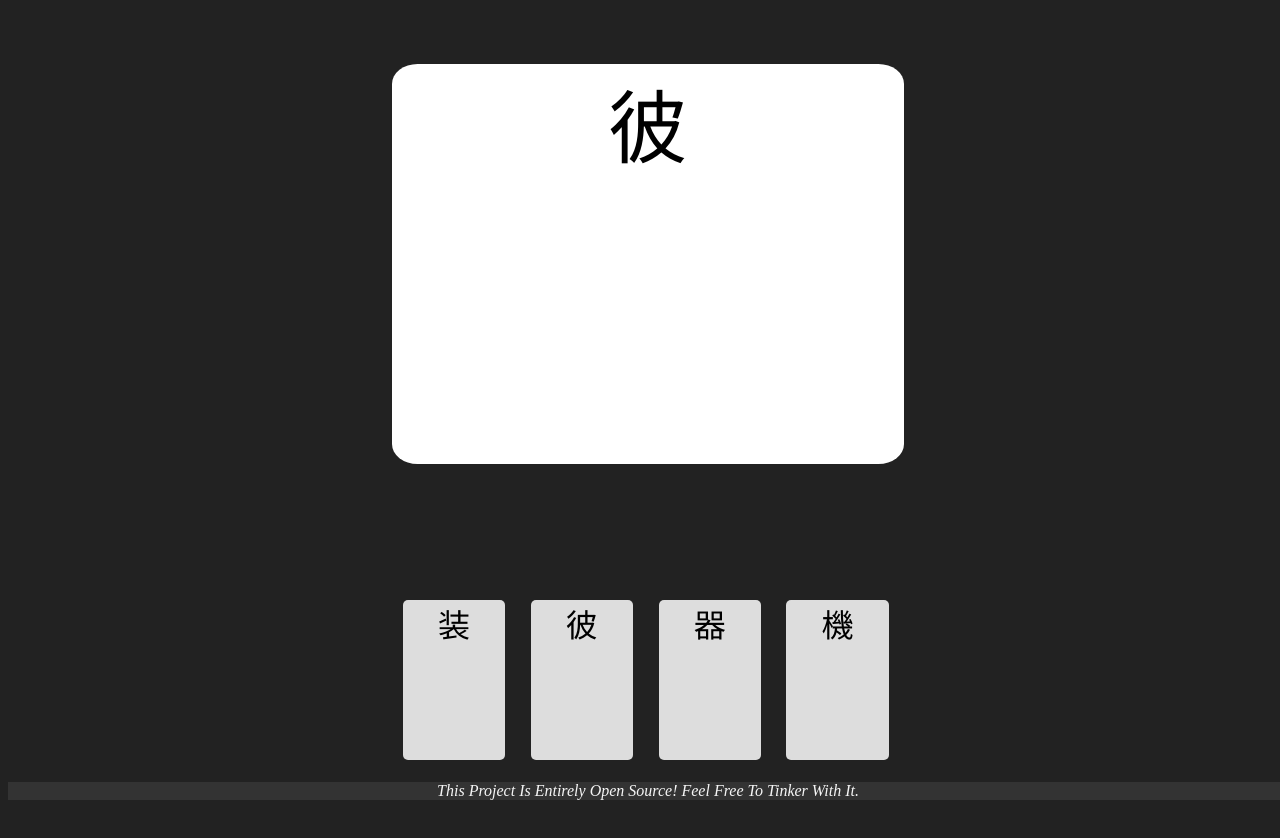
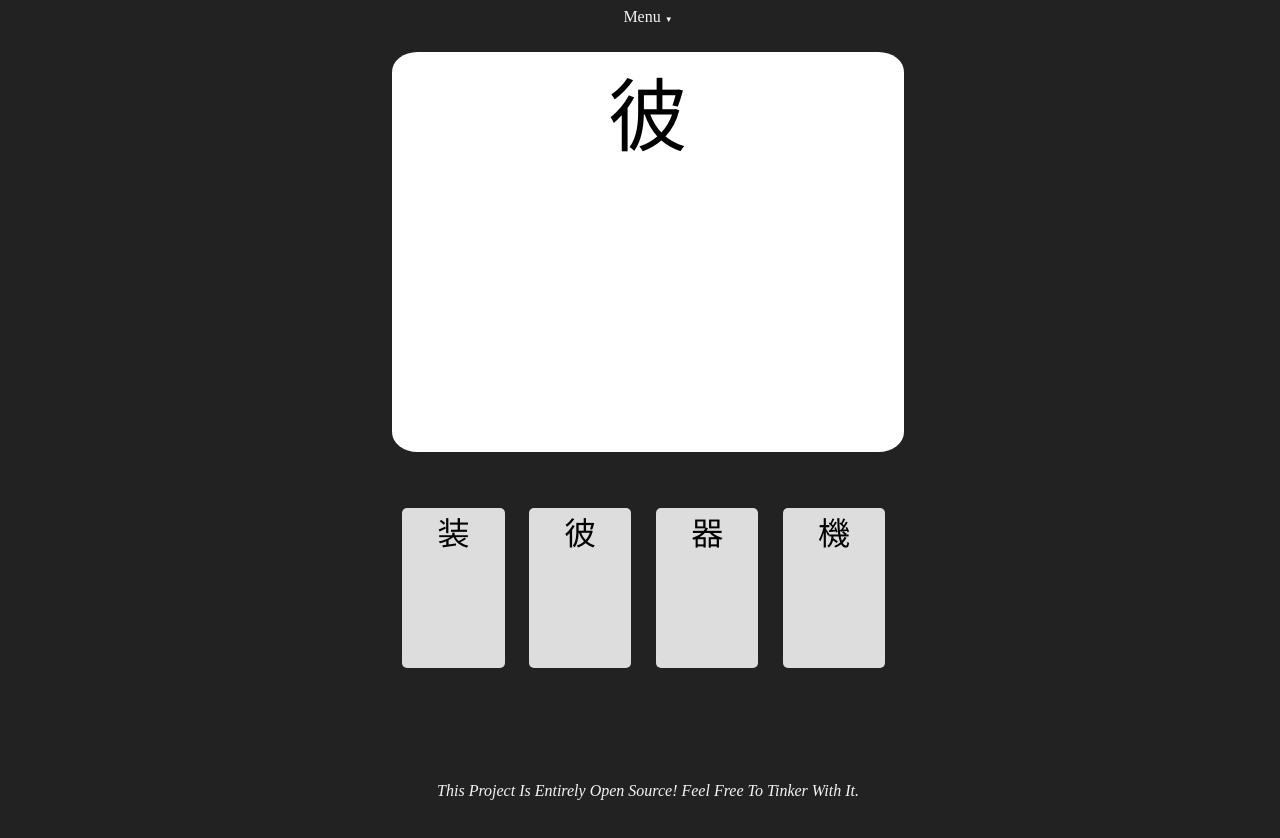
Before and after one commit to ElvinSamuel/TheLanguageLearningProject, a plain HTML site: page index.html in a window 1280 px wide. After the commit the page ends 808 px from the top, so only its background shows below. Drawn offline with Linux system fonts and the light colour scheme.

Commit message:
Add navbar, random adjustments to other CSS classes.

```diff
--- a/css/main.css
+++ b/css/main.css
@@ -5,13 +5,40 @@ body {
     background-color: #222;
 }
 
+nav {
+    width: 100%;
+    top: 0;
+    padding: 0;
+    margin: 0;
+    text-align: center;
+}
+
+nav > ul {
+    width: 50%;
+    list-style: none;
+    padding: 0;
+    margin: auto;
+}
+
+nav > ul > li {
+    display: inline-block;
+    color: whitesmoke;
+}
+
+nav > ul > li:hover {
+    color: red;
+}
+
 footer {
-    background-color: #333;
     color: whitesmoke;
     width: 100%;
+    position: absolute;
     text-align: center;
-    position: absolute;
     bottom: 0;
+}
+
+span#menuDownArrow {
+    font-size: 0.5em;
 }
 
 div#mainContent {
@@ -21,13 +48,13 @@ div#mainContent {
     text-align: center;
     font-size: 5em;
     margin: auto;
-    margin-top: 5%;
+    margin-top: 2%;
     background-color: #FFF;
 }
 
 div#messageContainer {
     width: 40%;
-    height: 15%;
+    height: 5%;
     margin-top: 2%;
     font-size: 2em;
     color: #DDD;
@@ -53,9 +80,9 @@ li.answerListItem {
     display: inline-block;
     width: 20%;
     height: 100%;
-    margin-left: 2.1%;
+    margin-left: 2.0%;
     font-size: 2em;
-    margin-right: 2.1%;
+    margin-right: 2.0%;
     text-align: center;
     background-color: #DDD;
     border-radius: 5px;
--- a/index.html
+++ b/index.html
@@ -1,11 +1,16 @@
 <!DOCTYPE html>
 <html>
     <header>
-        <title></title>
+        <title>Just Learn It.</title>
         <link rel="stylesheet" href="/css/main.css">
     </header>
 
     <body>
+        <nav>
+            <ul>
+                <li>Menu <span id='menuDownArrow'>&#x25BC;</span></li>
+            </ul>
+        </nav>
         <div id='mainContent'>彼</div>
         <div id='messageContainer'></div>
         <div id='answerListContainer'>
```
